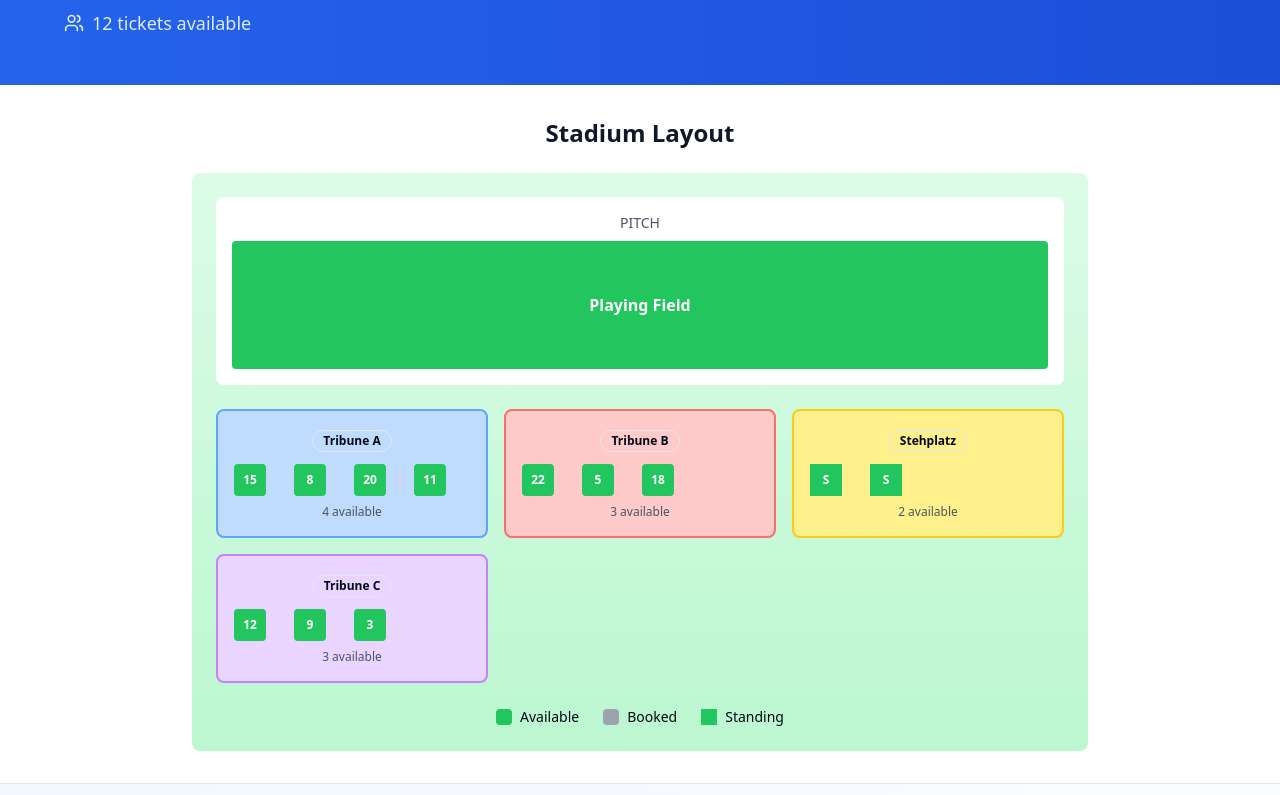
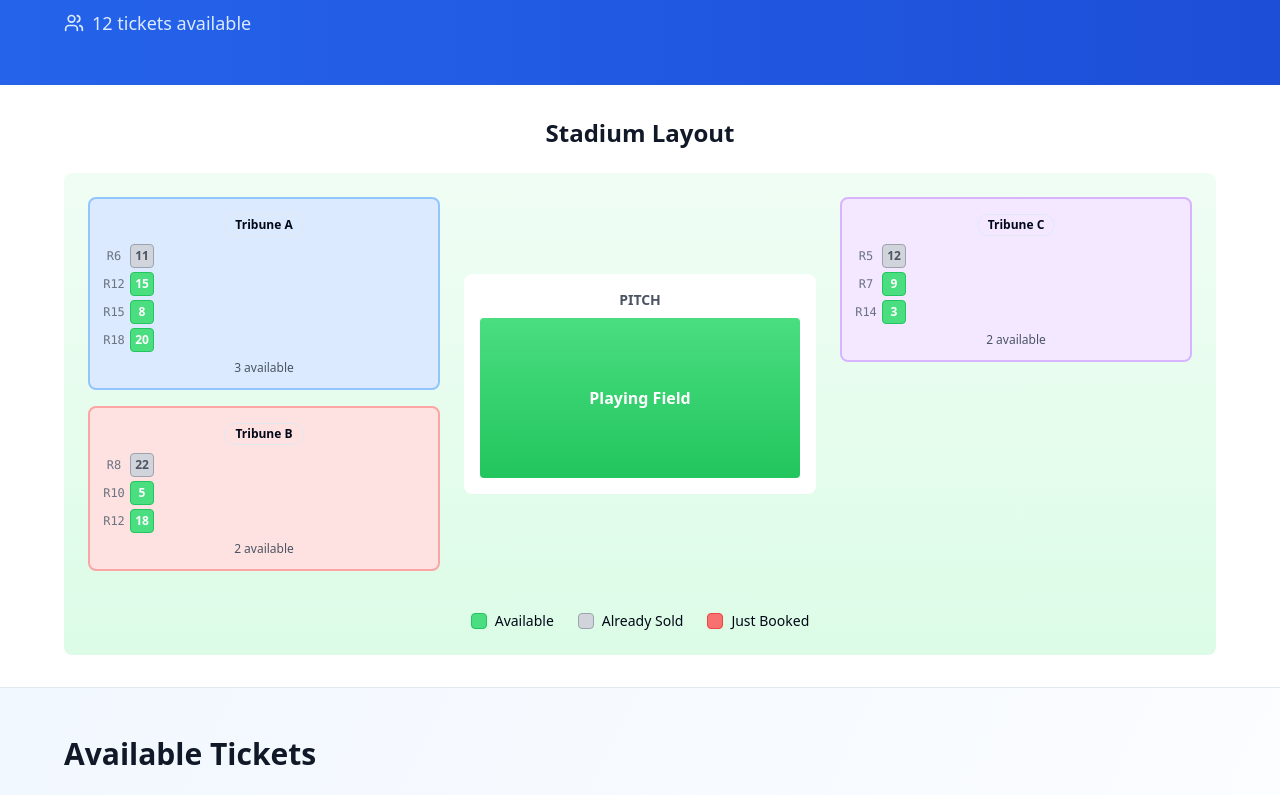
Before and after one commit to SampathLiynage/alpine-ticket-hub, a React (Vite) app: page /buy/game/1 in a window 1280 px wide. Shown: the part 365-1160 px from the top of the page. Built offline with nearby package versions, Linux system fonts and the light colour scheme.

Commit message:
Refactor stadium layout
Remove standing tickets, show booked seats, add seat categories, and update on booking.

```diff
--- a/src/components/StadiumLayout.tsx
+++ b/src/components/StadiumLayout.tsx
@@ -18,8 +18,15 @@ interface StadiumLayoutProps {
 }
 
 const StadiumLayout = ({ tickets, onSeatSelect, bookedSeats }: StadiumLayoutProps) => {
-  // Group tickets by section for better organization
-  const ticketsBySection = tickets.reduce((acc, ticket) => {
+  // Filter out standing tickets
+  const seatedTickets = tickets.filter(ticket => ticket.row !== "-");
+
+  // Pre-booked seats (simulate some already sold seats)
+  const preBookedSeats = [2, 5, 8, 11, 15, 18, 22, 25, 28, 31];
+  const allBookedSeats = [...bookedSeats, ...preBookedSeats];
+
+  // Group tickets by section
+  const ticketsBySection = seatedTickets.reduce((acc, ticket) => {
     if (!acc[ticket.section]) {
       acc[ticket.section] = [];
     }
@@ -28,54 +35,72 @@ const StadiumLayout = ({ tickets, onSeatSelect, bookedSeats }: StadiumLayoutProp
   }, {} as Record<string, Ticket[]>);
 
   const sectionColors = {
-    'Haupttribüne': 'bg-blue-200 border-blue-400',
-    'Gegentribüne': 'bg-red-200 border-red-400',
-    'Stehplatz': 'bg-yellow-200 border-yellow-400',
-    'Tribune A': 'bg-blue-200 border-blue-400',
-    'Tribune B': 'bg-red-200 border-red-400',
-    'Tribune C': 'bg-purple-200 border-purple-400',
-    'Tribune Nord': 'bg-green-200 border-green-400',
-    'Tribune Sud': 'bg-orange-200 border-orange-400',
-    'Tribune Ovest': 'bg-pink-200 border-pink-400',
-    'Curva': 'bg-yellow-200 border-yellow-400',
-    'Tribune Principal': 'bg-blue-200 border-blue-400',
-    'Tribune Latéral': 'bg-red-200 border-red-400',
-    'Kop': 'bg-yellow-200 border-yellow-400'
+    'Tribune A': 'bg-blue-100 border-blue-300',
+    'Tribune B': 'bg-red-100 border-red-300',
+    'Tribune C': 'bg-purple-100 border-purple-300',
+    'Tribune Nord': 'bg-green-100 border-green-300',
+    'Tribune Sud': 'bg-orange-100 border-orange-300',
+    'Tribune Ovest': 'bg-pink-100 border-pink-300',
+    'Tribune Principal': 'bg-blue-100 border-blue-300',
+    'Tribune Latéral': 'bg-red-100 border-red-300',
+    'Haupttribüne': 'bg-blue-100 border-blue-300',
+    'Gegentribüne': 'bg-red-100 border-red-300'
   };
 
   const getSectionColor = (section: string) => {
-    return sectionColors[section] || 'bg-gray-200 border-gray-400';
+    return sectionColors[section] || 'bg-gray-100 border-gray-300';
   };
 
-  return (
-    <div className="max-w-4xl mx-auto">
-      <h2 className="text-2xl font-bold text-gray-900 mb-6 text-center">Stadium Layout</h2>
+  // Organize sections by position around the pitch
+  const leftSections = [];
+  const rightSections = [];
+  const availableSections = Object.keys(ticketsBySection);
 
-      {/* Stadium Container */}
-      <div className="bg-gradient-to-b from-green-100 to-green-200 rounded-lg p-6">
-        {/* Pitch */}
-        <div className="bg-white rounded-lg p-4 mb-6">
-          <div className="text-sm text-gray-600 mb-2 text-center">PITCH</div>
-          <div className="h-32 bg-green-500 rounded flex items-center justify-center">
-            <span className="text-white font-semibold">Playing Field</span>
-          </div>
+  availableSections.forEach((section, index) => {
+    if (index < Math.ceil(availableSections.length / 2)) {
+      leftSections.push(section);
+    } else {
+      rightSections.push(section);
+    }
+  });
+
+  const SectionComponent = ({ section, sectionTickets }) => {
+    // Sort tickets by row and seat for organized display
+    const sortedTickets = sectionTickets.sort((a, b) => {
+      const rowA = parseInt(a.row) || 0;
+      const rowB = parseInt(b.row) || 0;
+      if (rowA !== rowB) return rowA - rowB;
+      return parseInt(a.seat) - parseInt(b.seat);
+    });
+
+    // Group by rows for realistic layout
+    const ticketsByRow = sortedTickets.reduce((acc, ticket) => {
+      if (!acc[ticket.row]) {
+        acc[ticket.row] = [];
+      }
+      acc[ticket.row].push(ticket);
+      return acc;
+    }, {} as Record<string, Ticket[]>);
+
+    return (
+      <div className={`${getSectionColor(section)} rounded-lg p-3 border-2 mb-4`}>
+        <div className="text-center mb-2">
+          <Badge variant="outline" className="font-semibold text-xs">
+            {section}
+          </Badge>
         </div>
 
-        {/* Sections Grid */}
-        <div className="grid grid-cols-1 md:grid-cols-2 lg:grid-cols-3 gap-4">
-          {Object.entries(ticketsBySection).map(([section, sectionTickets]) => (
-            <div key={section} className={`${getSectionColor(section)} rounded-lg p-4 border-2`}>
-              <div className="text-center mb-3">
-                <Badge variant="outline" className="font-semibold">
-                  {section}
-                </Badge>
+        {/* Rows of seats */}
+        <div className="space-y-1">
+          {Object.entries(ticketsByRow).map(([row, rowTickets]) => (
+            <div key={row} className="flex items-center gap-1">
+              <div className="text-xs text-gray-500 w-6 text-center font-mono">
+                R{row}
               </div>
-
-              {/* Seats Grid */}
-              <div className="grid grid-cols-4 gap-1">
-                {sectionTickets.map((ticket) => {
-                  const isBooked = bookedSeats.includes(ticket.id);
-                  const isStanding = ticket.row === "-";
+              <div className="flex gap-1 flex-wrap">
+                {rowTickets.map((ticket) => {
+                  const isBooked = allBookedSeats.includes(ticket.id);
+                  const isPreBooked = preBookedSeats.includes(ticket.id);
 
                   return (
                     <button
@@ -83,47 +108,89 @@ const StadiumLayout = ({ tickets, onSeatSelect, bookedSeats }: StadiumLayoutProp
                       onClick={() => !isBooked && onSeatSelect(ticket)}
                       disabled={isBooked}
                       className={`
-                        w-8 h-8 rounded text-xs font-semibold transition-all duration-200
+                        w-6 h-6 rounded text-xs font-semibold transition-all duration-200 border
                         ${isBooked
-                          ? 'bg-gray-400 text-gray-200 cursor-not-allowed'
-                          : 'bg-green-500 text-white hover:bg-green-600 hover:scale-110 cursor-pointer'
+                          ? isPreBooked
+                            ? 'bg-gray-300 text-gray-600 cursor-not-allowed border-gray-400'
+                            : 'bg-red-400 text-white cursor-not-allowed border-red-500'
+                          : 'bg-green-400 text-white hover:bg-green-500 hover:scale-110 cursor-pointer border-green-500'
                         }
-                        ${isStanding ? 'rounded-none' : ''}
                       `}
                       title={
                         isBooked
-                          ? 'Seat booked'
-                          : isStanding
-                            ? `Standing - CHF ${ticket.price}`
-                            : `Row ${ticket.row}, Seat ${ticket.seat} - CHF ${ticket.price}`
+                          ? isPreBooked ? 'Already sold' : 'Just booked'
+                          : `Row ${ticket.row}, Seat ${ticket.seat} - CHF ${ticket.price}`
                       }
                     >
-                      {isStanding ? 'S' : ticket.seat}
+                      {ticket.seat}
                     </button>
                   );
                 })}
-              </div>
-
-              <div className="text-xs text-gray-600 mt-2 text-center">
-                {sectionTickets.filter(t => !bookedSeats.includes(t.id)).length} available
               </div>
             </div>
           ))}
         </div>
 
+        <div className="text-xs text-gray-600 mt-2 text-center">
+          {sectionTickets.filter(t => !allBookedSeats.includes(t.id)).length} available
+        </div>
+      </div>
+    );
+  };
+
+  return (
+    <div className="max-w-6xl mx-auto">
+      <h2 className="text-2xl font-bold text-gray-900 mb-6 text-center">Stadium Layout</h2>
+
+      {/* Stadium Container */}
+      <div className="bg-gradient-to-b from-green-50 to-green-100 rounded-lg p-6">
+        <div className="flex gap-6">
+          {/* Left Side Sections */}
+          <div className="flex-1">
+            {leftSections.map(section => (
+              <SectionComponent
+                key={section}
+                section={section}
+                sectionTickets={ticketsBySection[section]}
+              />
+            ))}
+          </div>
+
+          {/* Center - Pitch */}
+          <div className="flex-1 flex flex-col justify-center">
+            <div className="bg-white rounded-lg p-4 mb-4">
+              <div className="text-sm text-gray-600 mb-2 text-center font-semibold">PITCH</div>
+              <div className="h-40 bg-gradient-to-b from-green-400 to-green-500 rounded flex items-center justify-center">
+                <span className="text-white font-semibold">Playing Field</span>
+              </div>
+            </div>
+          </div>
+
+          {/* Right Side Sections */}
+          <div className="flex-1">
+            {rightSections.map(section => (
+              <SectionComponent
+                key={section}
+                section={section}
+                sectionTickets={ticketsBySection[section]}
+              />
+            ))}
+          </div>
+        </div>
+
         {/* Legend */}
         <div className="mt-6 flex justify-center gap-6 text-sm">
           <div className="flex items-center gap-2">
-            <div className="w-4 h-4 bg-green-500 rounded"></div>
+            <div className="w-4 h-4 bg-green-400 rounded border border-green-500"></div>
             <span>Available</span>
           </div>
           <div className="flex items-center gap-2">
-            <div className="w-4 h-4 bg-gray-400 rounded"></div>
-            <span>Booked</span>
+            <div className="w-4 h-4 bg-gray-300 rounded border border-gray-400"></div>
+            <span>Already Sold</span>
           </div>
           <div className="flex items-center gap-2">
-            <div className="w-4 h-4 bg-green-500"></div>
-            <span>Standing</span>
+            <div className="w-4 h-4 bg-red-400 rounded border border-red-500"></div>
+            <span>Just Booked</span>
           </div>
         </div>
       </div>
--- a/src/pages/GameDetail.tsx
+++ b/src/pages/GameDetail.tsx
@@ -290,7 +290,7 @@ const GameDetail = () => {
 
               <div className="grid gap-4">
                 {game.tickets
-                  .filter(ticket => !bookedSeats.includes(ticket.id))
+                  .filter(ticket => ticket.row !== "-" && !bookedSeats.includes(ticket.id))
                   .map((ticket) => (
                   <Card key={ticket.id} className="hover:shadow-lg transition-shadow border-l-4 border-l-blue-600">
                     <CardContent className="p-6">
@@ -300,16 +300,9 @@ const GameDetail = () => {
                             <Badge variant="outline" className="text-blue-700 border-blue-200">
                               {ticket.section}
                             </Badge>
-                            {ticket.row !== "-" && (
-                              <span className="text-sm text-gray-600">
-                                Row {ticket.row}, Seat {ticket.seat}
-                              </span>
-                            )}
-                            {ticket.row === "-" && (
-                              <span className="text-sm text-gray-600">
-                                {ticket.seat} Admission
-                              </span>
-                            )}
+                            <span className="text-sm text-gray-600">
+                              Row {ticket.row}, Seat {ticket.seat}
+                            </span>
                           </div>
                           <p className="text-sm text-gray-500">
                             Sold by: {ticket.seller}
```
